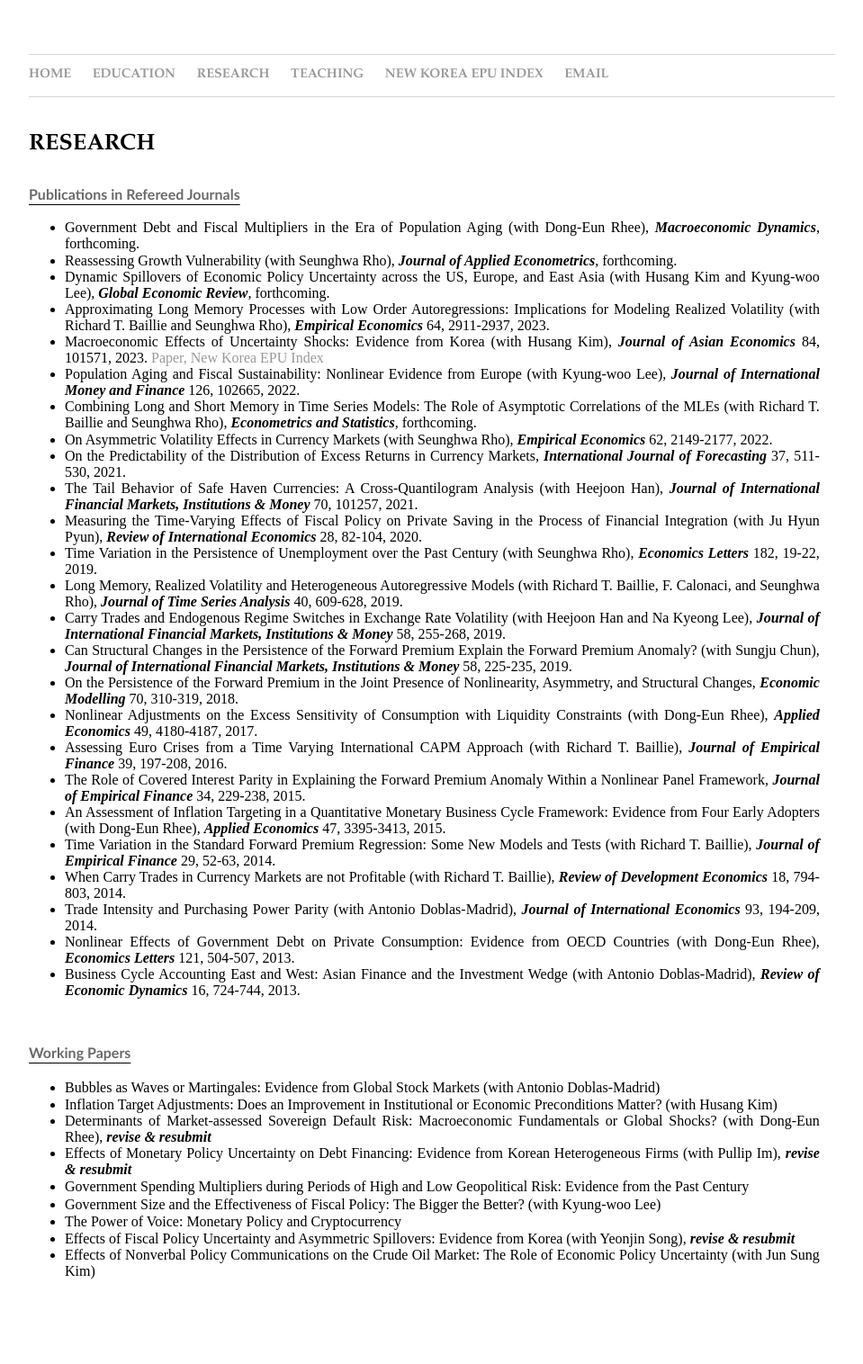
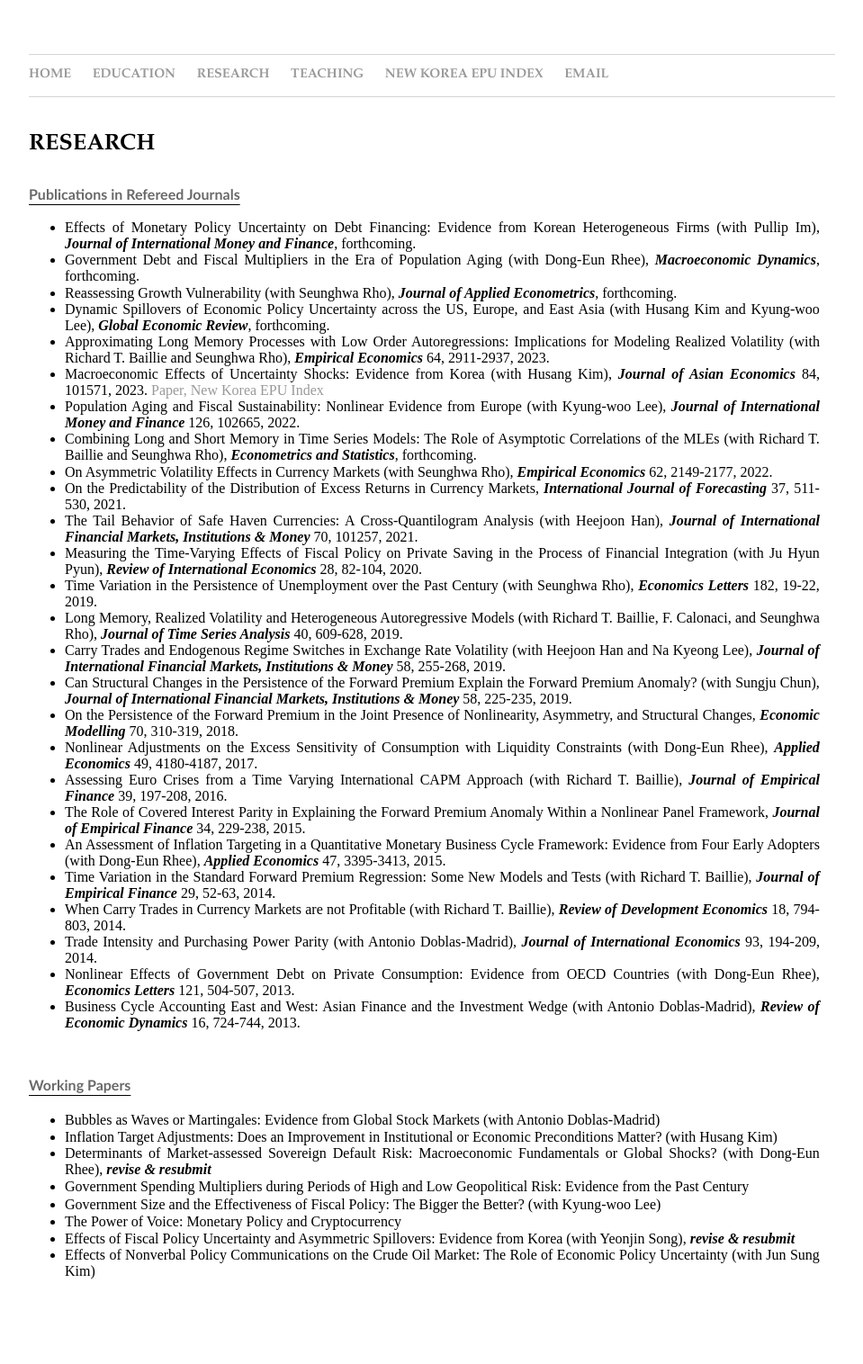
Before and after one commit to dooyeoncho/dooyeoncho.github.io, a Jekyll site: the page built from pages/research.html, in a window 1280 px wide. Shown: the whole page at 90% size, without its empty margins (160-1119 px from the left). Built offline with Jekyll 4.4.1, drawn with Linux system fonts in a browser that asks for light colours.

Commit message:
Update research.html

```diff
--- a/pages/research.html
+++ b/pages/research.html
@@ -24,6 +24,7 @@ span {
 
 <div><b><p style="text-decoration: underline; text-underline-position:under;"><font color="dimgray" face="Gill Sans", sans-serif;>Publications in Refereed Journals</font></p></b></div>
 		<div><ul>
+			<span><li>Effects of Monetary Policy Uncertainty on Debt Financing: Evidence from Korean Heterogeneous Firms (with Pullip Im), <em property="italic"><b>Journal of International Money and Finance</b></em>, forthcoming.</li></span>
 			<span><li>Government Debt and Fiscal Multipliers in the Era of Population Aging (with Dong-Eun Rhee), <em property="italic"><b>Macroeconomic Dynamics</b></em>, forthcoming.</li></span>
                         <span><li>Reassessing Growth Vulnerability (with Seunghwa Rho), <em property="italic"><b>Journal of Applied Econometrics</b></em>, forthcoming.</li></span>
 			<span><li>Dynamic Spillovers of Economic Policy Uncertainty across the US, Europe, and East Asia (with Husang Kim and Kyung-woo Lee), <em property="italic"><b>Global Economic Review</b></em>, forthcoming.</li></span>
@@ -58,7 +59,6 @@ span {
 		<span><li>Bubbles as Waves or Martingales: Evidence from Global Stock Markets (with Antonio Doblas-Madrid)</li></span>
 		<span><li>Inflation Target Adjustments: Does an Improvement in Institutional or Economic Preconditions Matter? (with Husang Kim)</li></span>
 		<span><li>Determinants of Market-assessed Sovereign Default Risk: Macroeconomic Fundamentals or Global Shocks? (with Dong-Eun Rhee), <em property="italic"><b>revise & resubmit</b></em></li></span>
-		<span><li>Effects of Monetary Policy Uncertainty on Debt Financing: Evidence from Korean Heterogeneous Firms (with Pullip Im), <em property="italic"><b>revise & resubmit</b></em></li></span>
 		<span><li>Government Spending Multipliers during Periods of High and Low Geopolitical Risk: Evidence from the Past Century</li></span>
 		<span><li>Government Size and the Effectiveness of Fiscal Policy: The Bigger the Better? (with Kyung-woo Lee)</li></span>
 		<span><li>The Power of Voice: Monetary Policy and Cryptocurrency</li></span>
```
